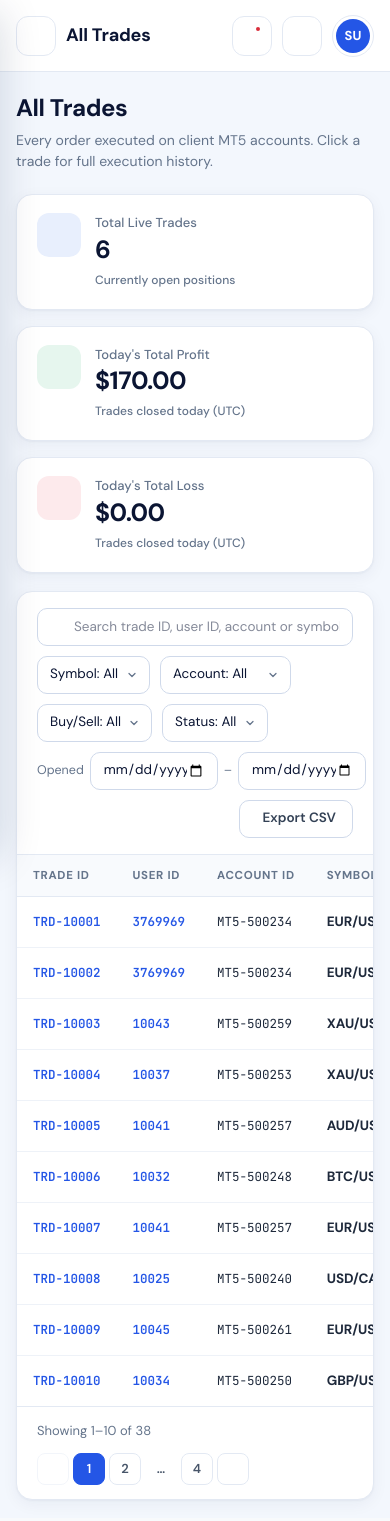
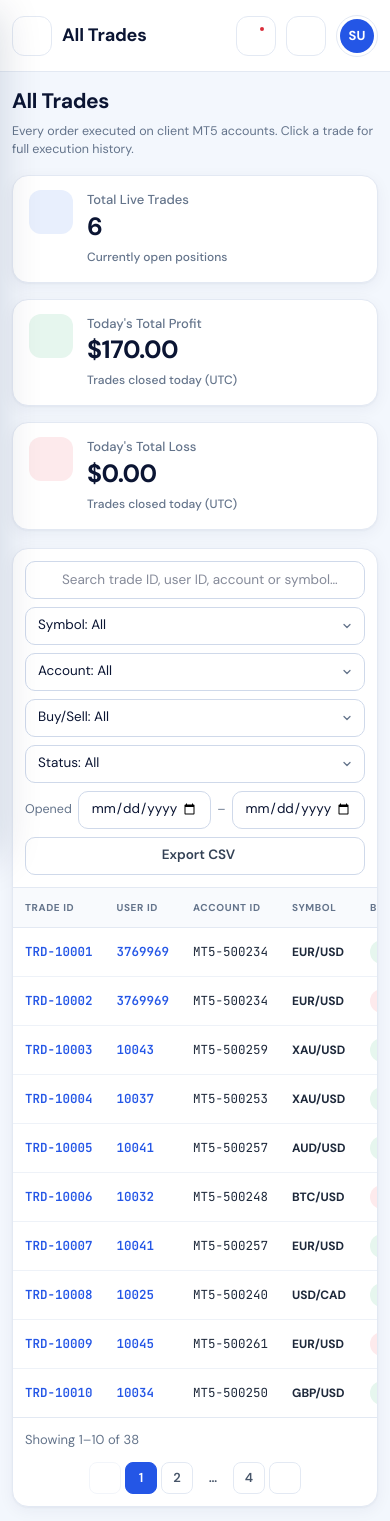
Before and after one commit to Priyanka2702-del/invex-broker-admin, a Next.js app: page /trades in a window 390 px wide. Built offline with nearby package versions, Linux system fonts and the light colour scheme; sample sign-in values are in the browser's storage; some icons are missing.

Commit message:
changes in notification

```diff
--- a/src/app/invex-admin.css
+++ b/src/app/invex-admin.css
@@ -248,3 +248,236 @@
 .ix-legend { display: flex; gap: 14px; font-size: 12.5px; color: var(--ix-muted); }
 .ix-legend span::before { content: ""; display: inline-block; width: 9px; height: 9px; border-radius: 3px; background: var(--c); margin-right: 6px; }
 .ix-mini-tbl td, .ix-mini-tbl th { padding-top: 10px !important; padding-bottom: 10px !important; }
+/* =========================================================
+   MOBILE FIXES — PROMOTIONS + ADMIN NAVBAR
+   ========================================================= */
+
+@media (max-width: 720px) {
+
+  /* Main page should never create horizontal overflow */
+  .ix-shell,
+  .ix-main,
+  .ix-content {
+    max-width: 100%;
+    width: 100%;
+    overflow-x: hidden;
+  }
+
+  /* Page content spacing */
+  .ix-content {
+    padding: 14px 12px;
+  }
+
+  /* Page heading */
+  .ix-ph {
+    align-items: flex-start;
+    gap: 12px;
+    margin-bottom: 16px;
+  }
+
+  .ix-ph h1 {
+    font-size: 21px;
+  }
+
+  .ix-ph p {
+    font-size: 12.5px;
+    line-height: 1.5;
+  }
+
+  /* Create promotion button */
+  .ix-ph .ix-btn {
+    width: 100%;
+    justify-content: center;
+  }
+
+  /* Stats cards */
+  .ix-grid.c4 {
+    grid-template-columns: 1fr;
+    gap: 10px;
+  }
+
+  .ix-stat {
+    padding: 14px 16px;
+  }
+
+  /* =====================================================
+     PROMOTIONS TOOLBAR
+     ===================================================== */
+
+  .ix-toolbar {
+    padding: 12px;
+    gap: 8px;
+    flex-direction: column;
+    align-items: stretch;
+  }
+
+  .ix-toolbar > * {
+    max-width: 100%;
+  }
+
+  .ix-search {
+    width: 100%;
+    max-width: none;
+    min-width: 0;
+  }
+
+  .ix-search input {
+    width: 100%;
+  }
+
+  .ix-toolbar .ix-select,
+  .ix-toolbar .ix-input {
+    width: 100%;
+    max-width: 100%;
+  }
+
+  .ix-toolbar .ix-btn {
+    width: 100%;
+    justify-content: center;
+  }
+
+  /* Export button */
+  .ix-toolbar > .ix-spacer {
+    display: none;
+  }
+
+  /* =====================================================
+     TABLE
+     ===================================================== */
+
+  .ix-tbl-wrap {
+    width: 100%;
+    max-width: 100%;
+    overflow-x: auto;
+    overflow-y: hidden;
+    -webkit-overflow-scrolling: touch;
+  }
+
+  .ix-table {
+    min-width: 900px;
+  }
+
+  .ix-table th,
+  .ix-table td {
+    white-space: nowrap;
+  }
+
+  .ix-table thead th {
+    padding: 10px 12px;
+    font-size: 10px;
+  }
+
+  .ix-table tbody td {
+    padding: 12px;
+    font-size: 12px;
+  }
+
+  /* Action buttons */
+  .ix-act {
+    display: flex;
+    flex-wrap: nowrap;
+    gap: 5px;
+  }
+
+  .ix-act .ix-btn {
+    flex-shrink: 0;
+  }
+
+  /* Pagination */
+  .ix-pager {
+    padding: 12px;
+    flex-direction: column;
+    align-items: stretch;
+  }
+
+  .ix-pager .pages {
+    justify-content: center;
+    flex-wrap: wrap;
+  }
+
+  /* =====================================================
+     NOTIFICATION POPUP
+     ===================================================== */
+
+  .ix-nav-bar {
+    width: 100%;
+    max-width: 100%;
+    overflow: visible;
+    padding: 0 12px;
+  }
+
+  .ix-nav-right {
+    flex-shrink: 0;
+  }
+
+  .ix-nav-right .ix-pop {
+    width: calc(100vw - 24px) !important;
+    max-width: 360px;
+    min-width: 0;
+    right: 0;
+    left: auto;
+  }
+
+  .ix-pop-i {
+    min-width: 0;
+    padding: 11px 13px;
+  }
+
+  .ix-pop-i span {
+    min-width: 0;
+    flex: 1;
+  }
+
+  .ix-pop-i b,
+  .ix-pop-i small {
+    display: block;
+    overflow: hidden;
+    text-overflow: ellipsis;
+    white-space: nowrap;
+  }
+
+  /* Notification popup should stay inside viewport */
+  .ix-nav-right > div:first-child .ix-pop {
+    right: 0;
+  }
+}
+
+/* Very small phones */
+@media (max-width: 380px) {
+
+  .ix-content {
+    padding: 12px 10px;
+  }
+
+  .ix-nav-bar {
+    padding: 0 10px;
+  }
+
+  .ix-icon-btn {
+    width: 38px;
+    height: 38px;
+  }
+
+  .ix-profile {
+    width: 38px;
+    height: 38px;
+    justify-content: center;
+  }
+
+  .ix-pop-i {
+    padding: 10px 12px;
+  }
+}
+
+.ix-notification-pop {
+  width: 340px;
+  max-width: calc(100vw - 24px);
+}
+
+@media (max-width: 720px) {
+  .ix-notification-pop {
+    width: calc(100vw - 24px);
+    max-width: 360px;
+    right: 0;
+  }
+}
--- a/src/components/admin/AdminNavbar.tsx
+++ b/src/components/admin/AdminNavbar.tsx
@@ -79,8 +79,8 @@ export default function AdminNavbar({ onMenu }: { onMenu: () => void }) {
           <button type="button" className="ix-icon-btn" onClick={() => setPop(pop === "notif" ? "" : "notif")} aria-label="Notifications">
             <i className="ti ti-bell" />{notifs.length > 0 && <span className="dot" />}
           </button>
-          {pop === "notif" && (
-            <div className="ix-pop" style={{ width: 340 }}>
+           {pop === "notif" && (
+  <div className="ix-pop ix-notification-pop">
               <div className="ix-pop-h"><span>Notifications</span><span style={{ color: "var(--ix-muted)", fontWeight: 500 }}>{notifs.length} new</span></div>
               {notifs.map((n) => (
                 <button key={n.k} className="ix-pop-i" onClick={() => router.push(n.href)}>
```
